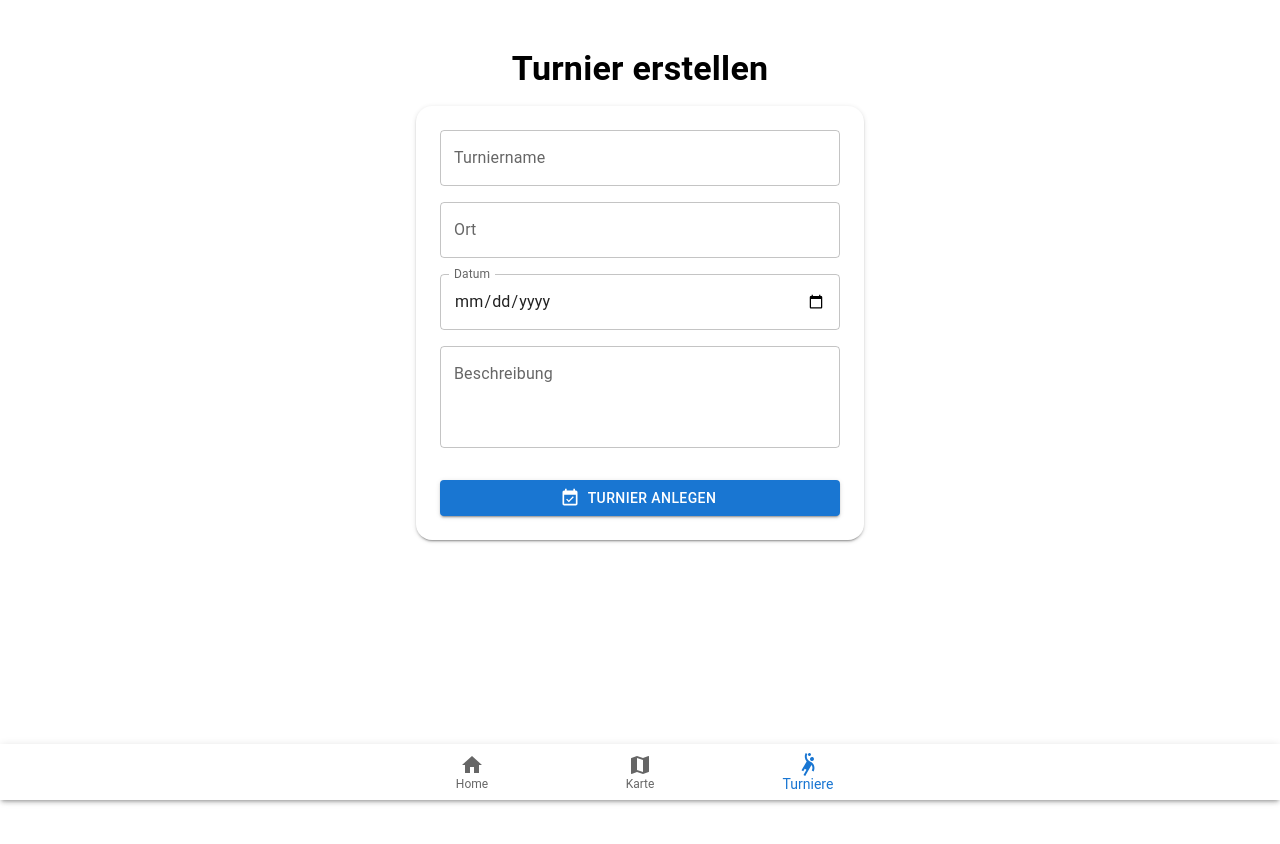
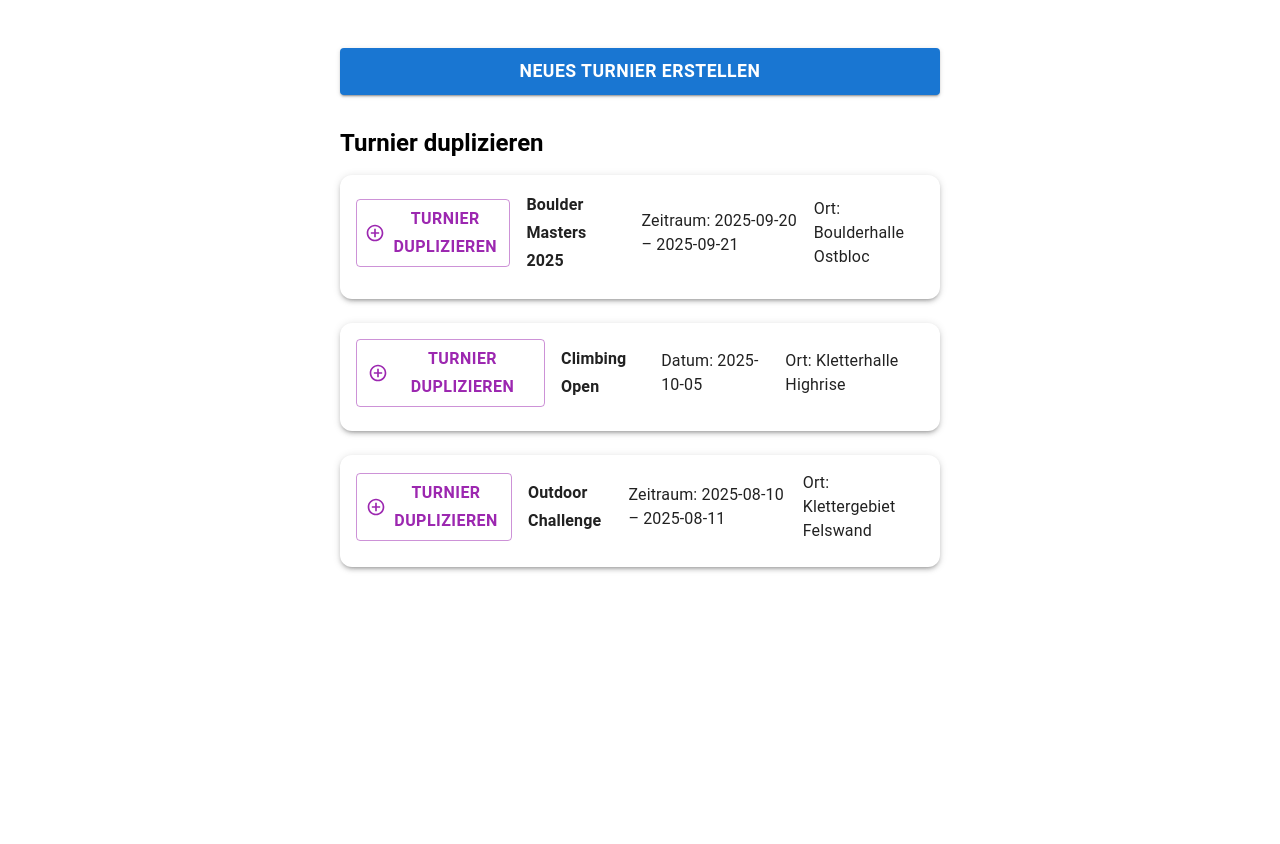
Before and after one commit to JonasFlachmann/ClimbingTurnamentAppPublic, a Next.js app: page /tournament-create in a window 1280 px wide. Shown: the top 844 px of the page. Built offline with nearby package versions, Linux system fonts and the light colour scheme.

Commit message:
Update tournament-create.tsx

```diff
--- a/pages/tournament-create.tsx
+++ b/pages/tournament-create.tsx
@@ -1,52 +1,122 @@
-import React from "react";
-import { Box, Typography, TextField, Button, Paper, BottomNavigation, BottomNavigationAction } from "@mui/material";
-import HomeIcon from "@mui/icons-material/Home";
-import MapIcon from "@mui/icons-material/Map";
-import SportsHandballIcon from "@mui/icons-material/SportsHandball";
-import EventAvailableIcon from "@mui/icons-material/EventAvailable";
-import Link from "next/link";
-import { useRouter } from "next/router";
+import React, { useState } from "react";
+import { Box, Paper, Typography, Button, Collapse, Stack, Divider } from "@mui/material";
+import AddCircleOutlineIcon from "@mui/icons-material/AddCircleOutline";
+
+const dummyTournaments = [
+  {
+    id: 1,
+    name: "Boulder Masters 2025",
+    start: "2025-09-20",
+    end: "2025-09-21",
+    venue: "Boulderhalle Ostbloc",
+    routes: [
+      { name: "Wand 1", color: "Rot", difficulty: "5a" },
+      { name: "Überhang", color: "Blau", difficulty: "6b" },
+    ],
+    participants: 42,
+    status: "Aktiv",
+  },
+  {
+    id: 2,
+    name: "Climbing Open",
+    start: "2025-10-05",
+    end: "2025-10-05",
+    venue: "Kletterhalle Highrise",
+    routes: [
+      { name: "Platte", color: "Gelb", difficulty: "6a+" },
+      { name: "Sloper", color: "Grün", difficulty: "7a" },
+    ],
+    participants: 35,
+    status: "Ausstehend",
+  },
+  {
+    id: 3,
+    name: "Outdoor Challenge",
+    start: "2025-08-10",
+    end: "2025-08-11",
+    venue: "Klettergebiet Felswand",
+    routes: [
+      { name: "Dach", color: "Schwarz", difficulty: "6c" },
+      { name: "Kante", color: "Violett", difficulty: "5c" },
+    ],
+    participants: 28,
+    status: "Abgeschlossen",
+  },
+];
 
 const TournamentCreatePage: React.FC = () => {
-  const [value, setValue] = React.useState(2);
-  const router = useRouter();
+  const [openDetails, setOpenDetails] = useState<{ [key: number]: boolean }>({});
 
-  const handleCreate = () => {
-    // Turnierdaten speichern...
-    router.push("/tournament-define");
+  const handleOpenDetails = (id: number) => {
+    setOpenDetails((prev) => ({
+      ...prev,
+      [id]: !prev[id],
+    }));
   };
 
   return (
-    <>
-      <Box sx={{ minHeight: "100vh", bgcolor: "background.default", px: 2, pb: 10, pt: 5, display: "flex", flexDirection: "column", alignItems: "center" }}>
-        <Typography variant="h4" sx={{ fontWeight: "bold", mb: 2, textAlign: "center" }}>
-          Turnier erstellen
-        </Typography>
-        <Paper elevation={2} sx={{ borderRadius: 4, p: 3, mb: 4, width: "100%", maxWidth: 400 }}>
-          <TextField label="Turniername" fullWidth sx={{ mb: 2 }} />
-          <TextField label="Ort" fullWidth sx={{ mb: 2 }} />
-          <TextField label="Datum" type="date" fullWidth sx={{ mb: 2 }} InputLabelProps={{ shrink: true }} />
-          <TextField label="Beschreibung" multiline rows={3} fullWidth sx={{ mb: 2 }} />
+    <Box sx={{ minHeight: "100vh", bgcolor: "background.default", pb: 8 }}>
+      <Box sx={{ maxWidth: 600, mx: "auto", pt: 5 }}>
         <Button
           variant="contained"
           color="primary"
-            startIcon={<EventAvailableIcon />}
+          size="large"
           fullWidth
-            sx={{ mt: 2 }}
-            onClick={handleCreate}
+          sx={{ mb: 4, fontWeight: "bold", fontSize: "1.1rem" }}
         >
-            Turnier anlegen
+          Neues Turnier erstellen
         </Button>
+        <Typography variant="h5" sx={{ mb: 2, fontWeight: "bold" }}>
+          Turnier duplizieren
+        </Typography>
+        <Stack spacing={3}>
+          {dummyTournaments.map((tournament) => (
+            <Paper key={tournament.id} elevation={3} sx={{ p: 2, borderRadius: 3 }}>
+              <Stack direction="row" alignItems="center" spacing={2} sx={{ mb: 1 }}>
+                <Button
+                  startIcon={<AddCircleOutlineIcon />}
+                  variant="outlined"
+                  color="secondary"
+                  onClick={() => handleOpenDetails(tournament.id)}
+                  sx={{ minWidth: 0, fontWeight: "bold", fontSize: "1rem" }}
+                >
+                  Turnier duplizieren
+                </Button>
+                <Typography variant="subtitle1" sx={{ fontWeight: "bold", ml: 2 }}>
+                  {tournament.name}
+                </Typography>
+                <Typography sx={{ ml: 2 }}>
+                  {tournament.start === tournament.end
+                    ? `Datum: ${tournament.start}`
+                    : `Zeitraum: ${tournament.start} – ${tournament.end}`}
+                </Typography>
+                <Typography sx={{ ml: 2 }}>
+                  Ort: {tournament.venue}
+                </Typography>
+              </Stack>
+              <Collapse in={openDetails[tournament.id] || false}>
+                <Divider sx={{ mb: 2 }} />
+                <Typography variant="subtitle2" sx={{ fontWeight: "bold" }}>
+                  Routen:
+                </Typography>
+                <Stack direction="row" spacing={3} sx={{ mb: 1 }}>
+                  {tournament.routes.map((route, idx) => (
+                    <Paper key={idx} sx={{ p: 1.5, borderRadius: 2, minWidth: 120 }}>
+                      <Typography sx={{ fontWeight: "bold" }}>{route.name}</Typography>
+                      <Typography sx={{ color: "text.secondary" }}>Farbe: {route.color}</Typography>
+                      <Typography sx={{ color: "text.secondary" }}>Schwierigkeit: {route.difficulty}</Typography>
                     </Paper>
+                  ))}
+                </Stack>
+                <Typography variant="subtitle2" sx={{ fontWeight: "bold" }}>
+                  Teilnehmeranzahl: <span style={{ fontWeight: 400 }}>{tournament.participants}</span>
+                </Typography>
+              </Collapse>
+            </Paper>
+          ))}
+        </Stack>
       </Box>
-      <Paper sx={{ position: "fixed", bottom: 0, left: 0, right: 0, zIndex: 100 }} elevation={3}>
-        <BottomNavigation showLabels value={value} onChange={(_, newValue) => setValue(newValue)}>
-          <BottomNavigationAction label="Home" icon={<HomeIcon />} component={Link} href="/home" />
-          <BottomNavigationAction label="Karte" icon={<MapIcon />} component={Link} href="/map" />
-          <BottomNavigationAction label="Turniere" icon={<SportsHandballIcon />} component={Link} href="/tournament-overview" />
-        </BottomNavigation>
-      </Paper>
-    </>
+    </Box>
   );
 };
 
```
Lines whose indentation alone changed are shown as unchanged.
